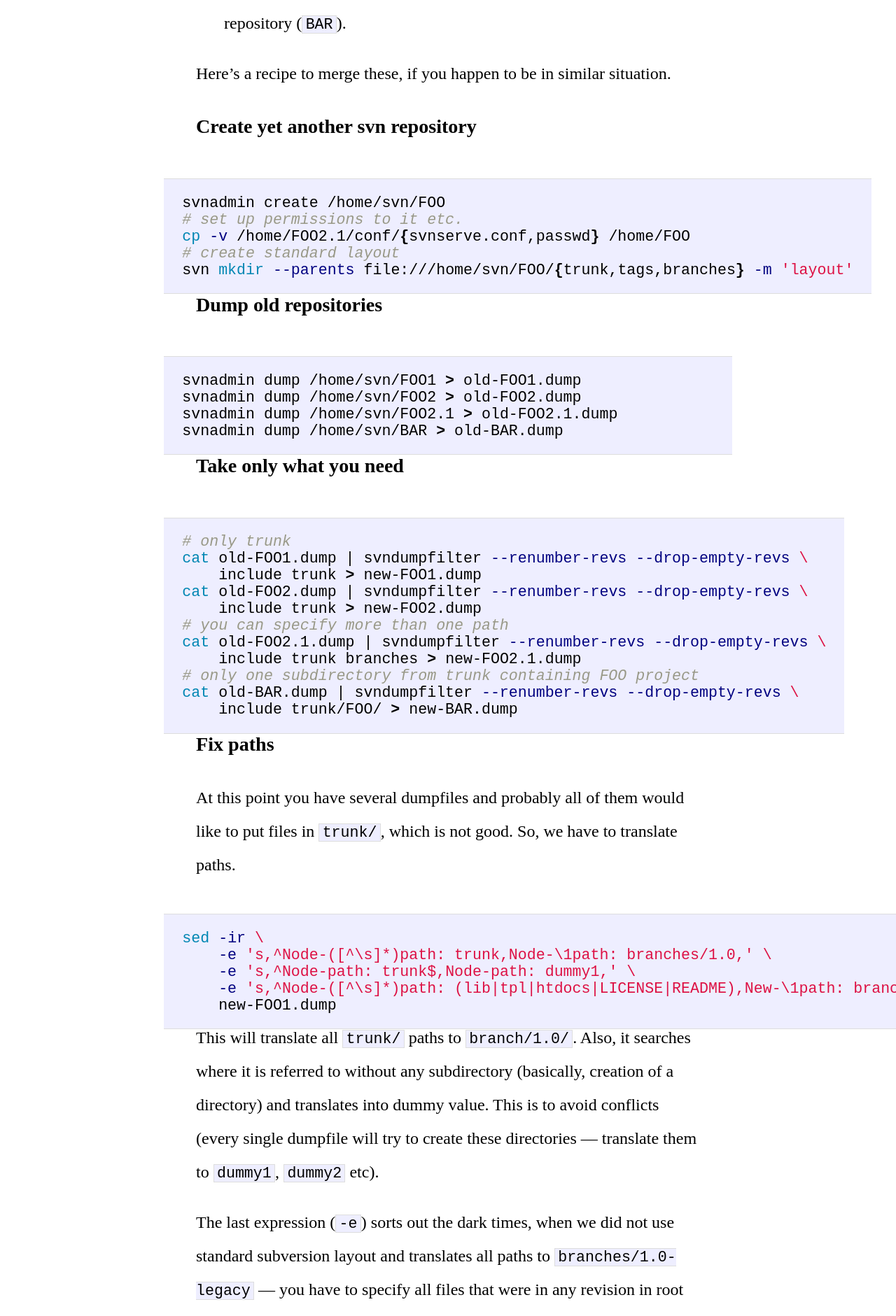
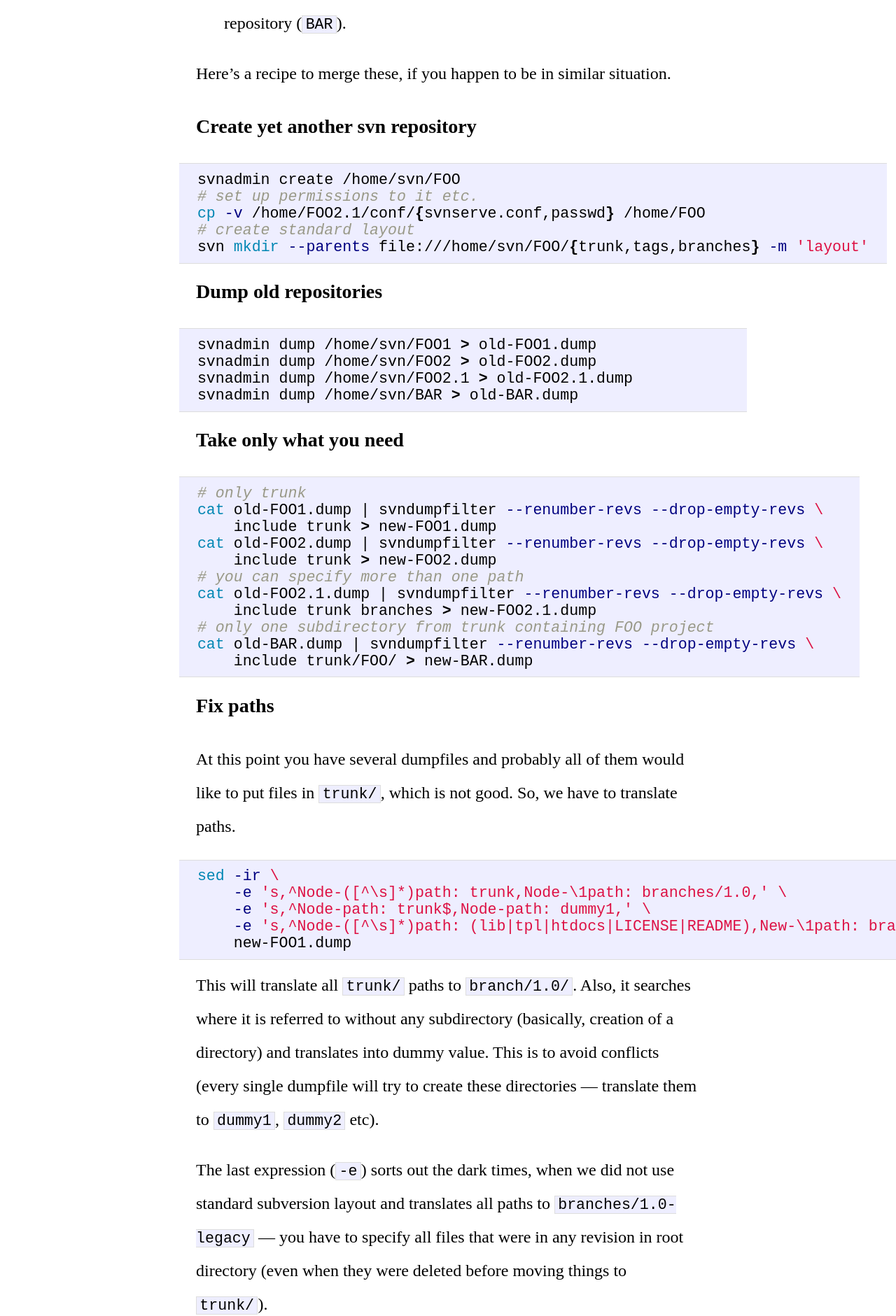
Before and after one commit to marek-saji/noplacelikecode, a Jekyll site: the page built from _posts/2010-02-16-merging-subversion-repositories.markdown, in a window 1280 px wide. Shown: the part 1011-2892 px from the top of the page at 70% size. Built offline with Jekyll 4.4.1, drawn with Linux system fonts in a browser that asks for light colours; some web fonts are replaced.

Commit message:
Vertical spacing around highlighted code blocks

```diff
--- a/styles/_entries.scss
+++ b/styles/_entries.scss
@@ -109,6 +109,14 @@
     padding: 1em;
   }
 
+hr
+{
+  border-width: 1px 0 0 0;
+  margin: 2em auto;
+  margin-bottom: calc(2em - 1px);
+  max-width: 50%;
+}
+
 /**
  * Code.
  */
@@ -141,22 +149,20 @@
  *      calc(50vw + $content-width / 2),
  *      page will get horizontal scroll and that's fine
  */
-p + .highlight
-{
-  /* [1] */
-  margin-top:    (- $line-height / 2);
-}
 .highlight
 {
-  margin-left: -1em;
-  margin-right: -1em;
-  /* [1] */
-  margin-bottom: (- $line-height / 2);
+  margin:
+    1em
+    -1em
+    -1 * (1em / 2);
 
   > pre
   {
+    margin: 0;
     /* [2] */
-    padding: ( $line-height / 2 ) 1em;
+    padding:
+      (1em / 2)
+      1em;
 
     @media screen
     {
@@ -170,6 +176,11 @@
     }
   }
 }
+p + .highlight
+{
+  /* [1] */
+  margin-top: -1 * (1em / 2);
+}
 
 /* terminal */
 pre.terminal
```
